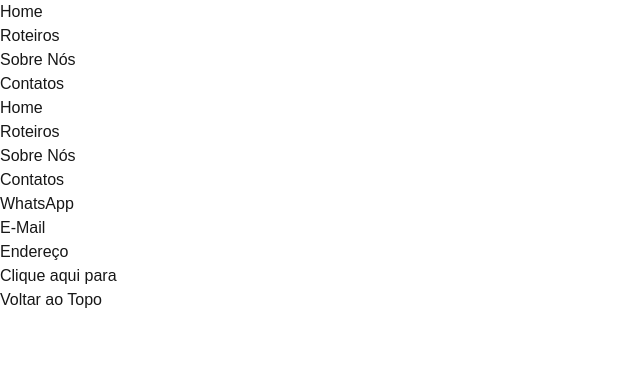
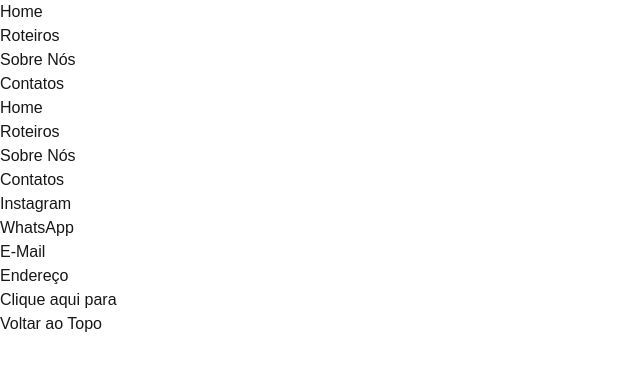
Before and after one commit to fabiosachetto/spa-roteiro-paraty, a Next.js app in the folder roteiro-paraty/: page / in a window 1280 px wide. Shown: the top 368 px of the page, without its empty margins (0-640 px from the left). Built offline with nearby package versions, Linux system fonts and the light colour scheme.

Commit message:
adicionando link do instagram

```diff
--- a/roteiro-paraty/src/app/page.tsx
+++ b/roteiro-paraty/src/app/page.tsx
@@ -56,6 +56,11 @@ export default function Home() {
             </h2>
           </li>
           <li className="mb-4 hover:text-orange-400">
+            <Link href="https://instagram.com/seuroteiroemparaty" target="_blank">
+              Instagram
+            </Link>
+          </li>
+          <li className="mb-4 hover:text-orange-400">
             <Link href="https://wa.me/+5524998793280" target="_blank">
               WhatsApp
             </Link>
```
